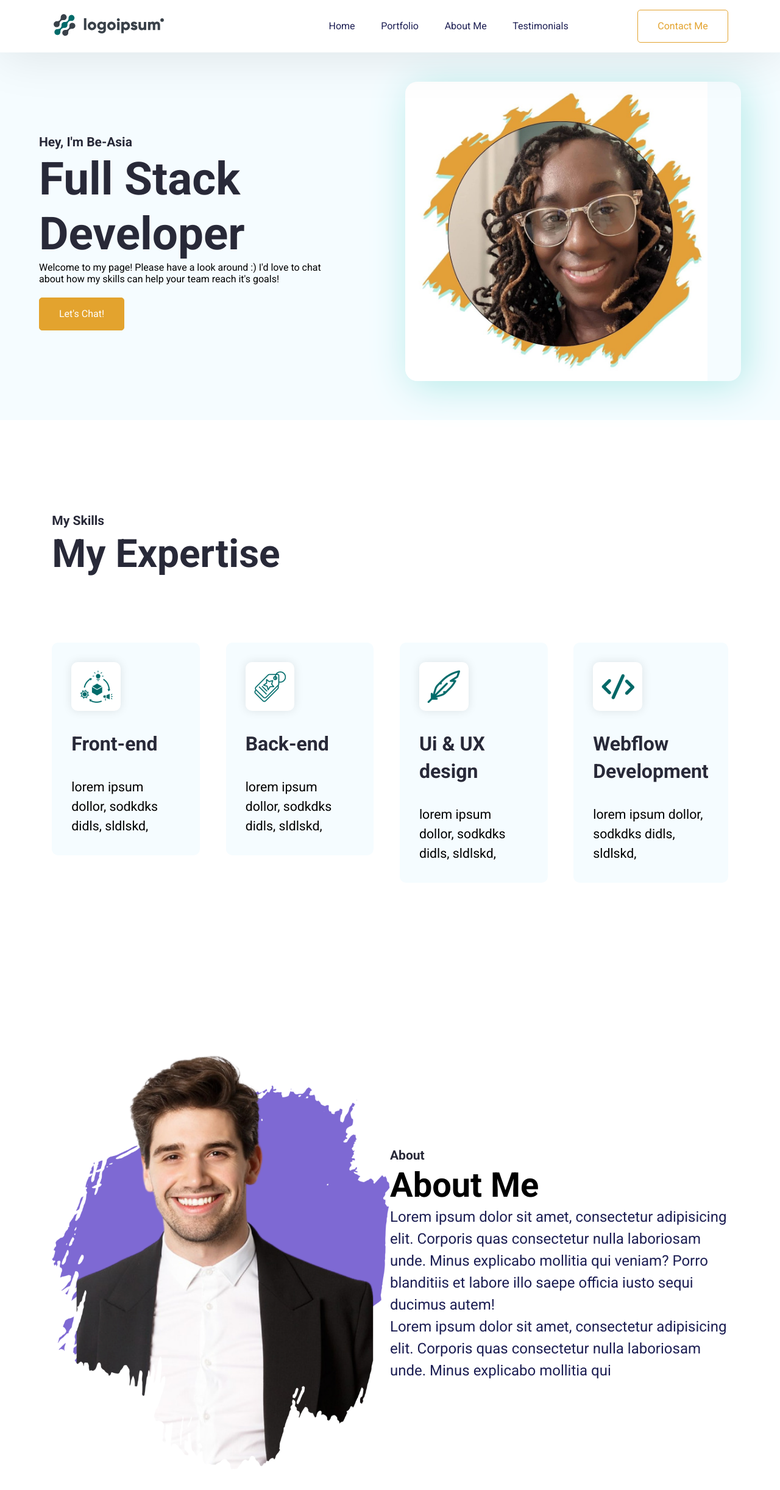
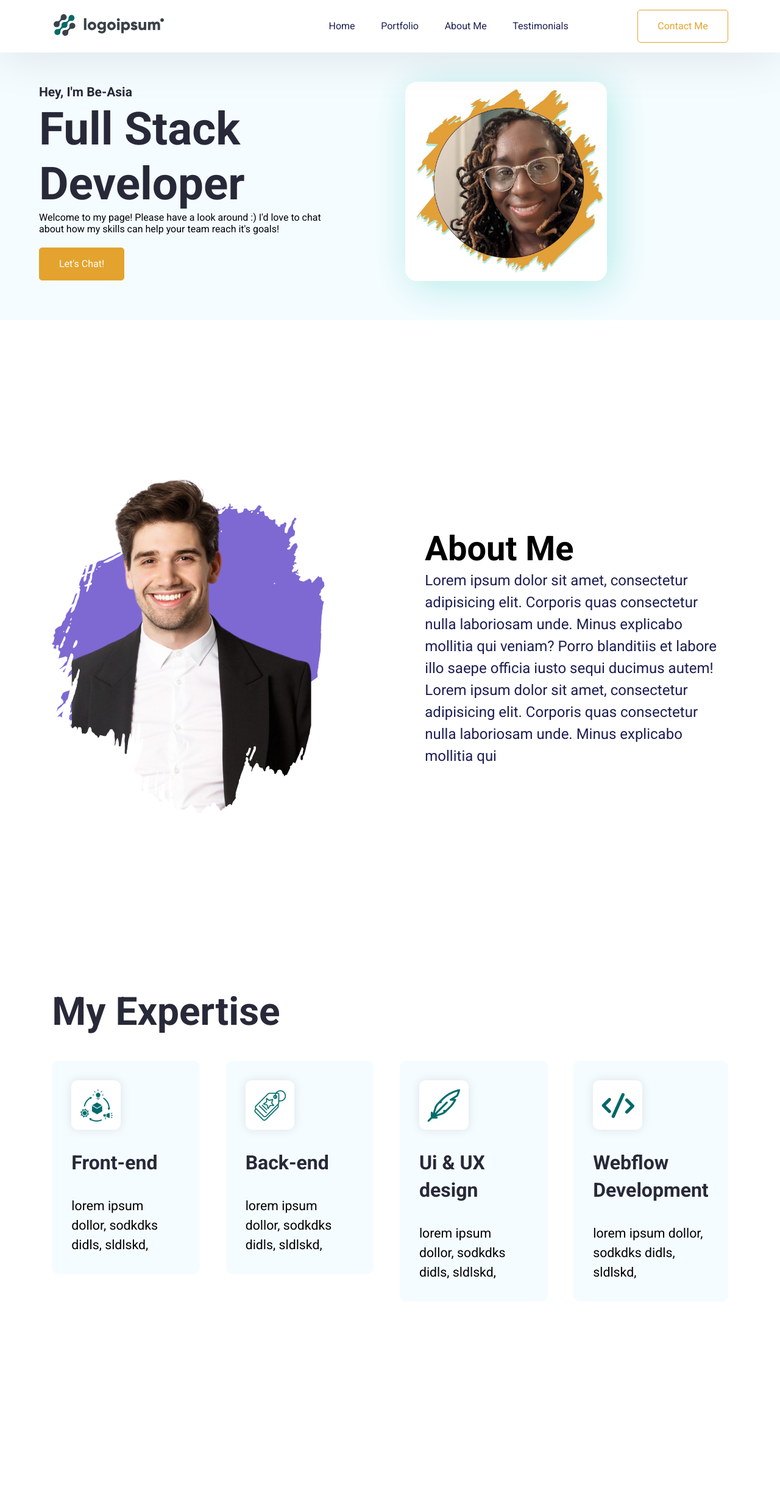
Before and after one commit to amerigirl/digitalPortfolio, a React (Create React App) app: page / in a window 1280 px wide. Shown: the top 2444 px of the page at 61% size. After the commit the page ends 2284 px from the top, so only its background shows below. Built offline with nearby package versions, Linux system fonts and the light colour scheme.

Commit message:
retooling css before a break

```diff
--- a/src/Pages/Home/AboutMe/AboutMe.css
+++ b/src/Pages/Home/AboutMe/AboutMe.css
@@ -2,11 +2,11 @@
     display: grid;
     padding: 133.3px 85.3px;
     align-items: center;
-    gab: 114.6px;
+    gap: 114.6px;
     grid-template-columns: repeat(2, 1fr);
 
 }
 .about--section--img > img {
-    width: 100%;
-    height: 100%;
+    width: 90%;
+    height: 90%;
 }
--- a/src/Pages/Home/AboutMe/AboutMe.jsx
+++ b/src/Pages/Home/AboutMe/AboutMe.jsx
@@ -1,4 +1,4 @@
-import './AboutMe.css';
+import "./AboutMe.css";
 
 export default function AboutMe() {
   return (
@@ -8,7 +8,6 @@ export default function AboutMe() {
       </div>
       <div className="hero--section--content--box about--section--box">
         <div className="hero--section--content">
-          <p className="section--title">About</p>
           <h1 className="skills-section--heading">About Me</h1>
           <p className="hero--section--description">
             Lorem ipsum dolor sit amet, consectetur adipisicing elit. Corporis
@@ -19,7 +18,6 @@ export default function AboutMe() {
           <p className="hero--section--description">
             Lorem ipsum dolor sit amet, consectetur adipisicing elit. Corporis
             quas consectetur nulla laboriosam unde. Minus explicabo mollitia qui
-
           </p>
         </div>
       </div>
--- a/src/Pages/Home/Homescreen/HeroSection/HeroSection.css
+++ b/src/Pages/Home/Homescreen/HeroSection/HeroSection.css
@@ -8,6 +8,7 @@
   background-color: var(--bg-shade);
   padding: 5% 5%;
   margin-top: 70px;
+  margin-bottom: 10%;
 }
 
 .hero--section--content-box {
@@ -50,14 +51,13 @@
 .hero--section--img {
   display: flex;
   border-radius: 20px;
-  width: 100%;
+  width: 60%;
   height: auto;
   box-shadow: 8px 8px 65px rgb(179, 234, 232);
   overflow: hidden;
 }
 
 .hero--section--img > img {
-  width: 90%;
   height: auto;
   max-width: 100%;
   object-fit: cover;
--- a/src/Pages/Home/Homescreen/MySkills/MySkills.css
+++ b/src/Pages/Home/Homescreen/MySkills/MySkills.css
@@ -4,7 +4,7 @@
   flex-direction: column;
   justify-content: center;
   align-items: flex-start;
-  gap: 106.667px;
+  gap: 42.6px;
 }
 
 .skills--section--heading {
--- a/src/Pages/Home/Homescreen/MySkills/MySkills.jsx
+++ b/src/Pages/Home/Homescreen/MySkills/MySkills.jsx
@@ -5,7 +5,6 @@ export default function MySkills() {
   return (
     <section className="skills--section" id="mySkills">
       <div className="portfolio--container">
-        <p className="section--title">My Skills</p>
         <h2 className="skills--section--heading">My Expertise</h2>
       </div>
       <div className="skills--section--container">
--- a/src/Pages/Home/Homescreen/index.jsx
+++ b/src/Pages/Home/Homescreen/index.jsx
@@ -6,8 +6,9 @@ export default function Home(){
     return (
       <>
         <HeroSection />
+          <AboutMe />
         <MySkills />
-        <AboutMe />
+
       </>
     );
 }
```
